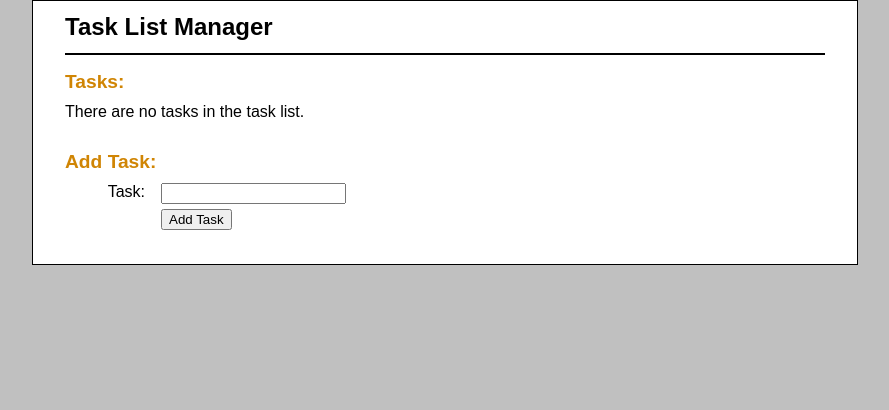
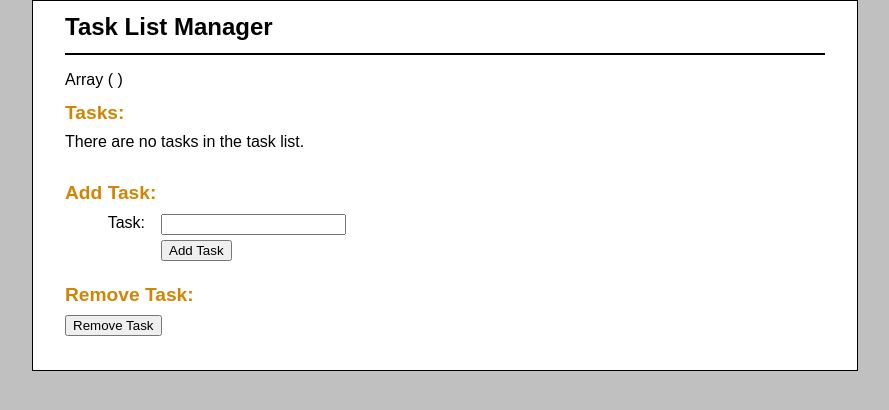
Before and after one commit to munsta2/itools-php-exercise, a PHP site: page /ex_starts/ch11_ex1/ in a window 1280 px wide. Shown: the top 410 px of the page, without its empty margins (195-1084 px from the left). Run offline with PHP 8.4, Linux system fonts and the light colour scheme.

Commit message:
ch11 done

```diff
--- a/ex_starts/ch11_ex1/index.php
+++ b/ex_starts/ch11_ex1/index.php
@@ -1,3 +1,4 @@
+
 <?php
 //get tasklist array from POST
 $task_list = filter_input(INPUT_POST, 'tasklist',
@@ -5,10 +6,10 @@ $task_list = filter_input(INPUT_POST, 'tasklist',
 if ($task_list === NULL) {
     $task_list = array();
 
-//    add some hard-coded starting values to make testing easier
-//    $task_list[] = 'Write chapter';
-//    $task_list[] = 'Edit chapter';
-//    $task_list[] = 'Proofread chapter';
+    // add some hard-coded starting values to make testing easier
+    // $task_list[] = 'Write chapter';
+    // $task_list[] = 'Edit chapter';
+    // $task_list[] = 'Proofread chapter';
 }
 
 //get action variable from POST
@@ -19,14 +20,16 @@ $errors = array();
 
 //process
 switch( $action ) {
+    //add new task
     case 'Add Task':
         $new_task = filter_input(INPUT_POST, 'newtask');
         if (empty($new_task)) {
             $errors[] = 'The new task cannot be empty.';
         } else {
-            $task_list[] = $new_task;
+            array_unshift($task_list, $new_task);
         }
         break;
+    //delete task
     case 'Delete Task':
         $task_index = filter_input(INPUT_POST, 'taskid', FILTER_VALIDATE_INT);
         if ($task_index === NULL || $task_index === FALSE) {
@@ -36,18 +39,67 @@ switch( $action ) {
             $task_list = array_values($task_list);
         }
         break;
-/*
+
+    //modify task
     case 'Modify Task':
+        $task_index = filter_input(INPUT_POST, 'taskid', FILTER_VALIDATE_INT);
+        if ($task_index === NULL || $task_index === FALSE) {
+            $errors[] = 'unable to be modified ';
+        }
+        else {
+            $task_to_modify = $task_list[$task_index];
+        }
+        break;
 
+    //save changes
     case 'Save Changes':
+        $i = filter_input(INPUT_POST, 'modifiedtaskid', FILTER_VALIDATE_INT);
+        $modified_task = filter_input(INPUT_POST, 'modifiedtask');
+        if (empty($modified_task)) {
+            $errors[] = 'Not allowed to be empty';
+        }
+        elseif($i === NULL || $i === FALSE) {
+            $errors[] = 'Failed to modify';
+        }
+        else {
+            $task_list[$i] = $modified_task;
+            $modified_task = '';
+        }
+        break;
 
+    //cancel changes
     case 'Cancel Changes':
+        $modified_task = '';
+        break;
 
+    //promotion of task
     case 'Promote Task':
+        $task_index = filter_input(INPUT_POST, 'taskid', FILTER_VALIDATE_INT);
+        if ($task_index === NULL || $task_index === FALSE) {
+            $errors[] = 'Task unable to be promoted.';
+        }
+        elseif ($task_index == 0) {
+            $errors[] = 'Unable to move to first level/.';
+        }
+        else{
+            $task_value = $task_list[$task_index];
+            $prior_task_value = $task_list[$task_index-1];
+            $task_list[$task_index-1] = $task_value;
+            $task_list[$task_index] = $prior_task_value;
+            break;
+        }
 
+        //sorting
     case 'Sort Tasks':
+        sort($task_list);
+        break;
 
-*/
+    case 'Remove Task':
+        if (count($task_list) > 0) {
+            array_shift($task_list);
+        }
+
+        break;
 }
 
 include('task_list.php');
--- a/ex_starts/ch11_ex1/task_list.php
+++ b/ex_starts/ch11_ex1/task_list.php
@@ -1,3 +1,5 @@
+
+
 <!DOCTYPE html>
 <html>
 <head>
@@ -10,7 +12,8 @@
     </header>
 
     <main>
-
+        <!-- display contents of an array in the browser -->
+        <p><?php print_r($task_list); ?></p>
         <!-- part 1: the errors -->
         <?php if (count($errors) > 0) : ?>
         <h2>Errors:</h2>
@@ -44,6 +47,20 @@
             <input type="text" name="newtask" id="newtask"> <br>
             <label>&nbsp;</label>
             <input type="submit" name="action" value="Add Task">
+
+
+        </form>
+        <br>
+
+        <!-- part 3.5: remove from list -->
+        <h2>Remove Task:</h2>
+        <form action="." method="post" >
+            <?php foreach( $task_list as $task ) : ?>
+              <input type="hidden" name="tasklist[]" value="<?php echo $task; ?>">
+            <?php endforeach; ?>
+            <input type="submit" name="action" value="Remove Task">
+
+
         </form>
         <br>
 
@@ -68,7 +85,7 @@
             <input type="submit" name="action" value="Promote Task">
             <input type="submit" name="action" value="Delete Task">
 
-            <br><br>
+            <br>
             <label>&nbsp;</label>
             <input type="submit" name="action" value="Sort Tasks">
         </form>
--- a/tech_support/product_manager/add_product_form.php
+++ b/tech_support/product_manager/add_product_form.php
@@ -19,7 +19,7 @@
 
             <label>Release Date:</label>
             <input type="text" name="time">
-            <label id="long">use 'yyyy-mm-dd' format</label>
+            <label id="long">use any valid date format</label>
 
             <br>
 
```
